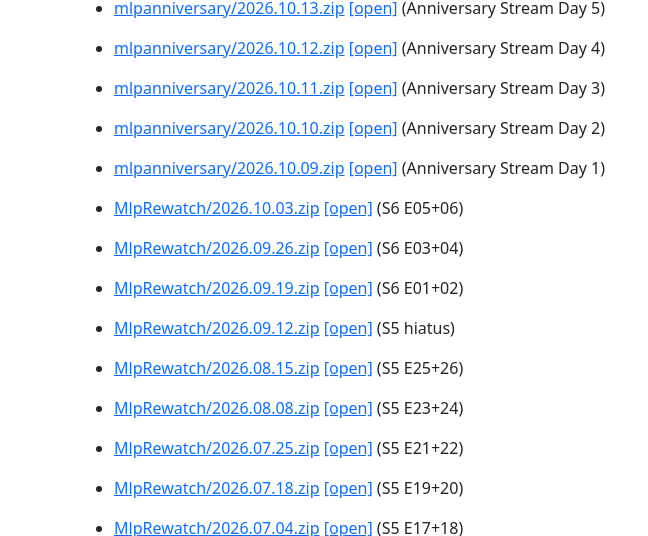
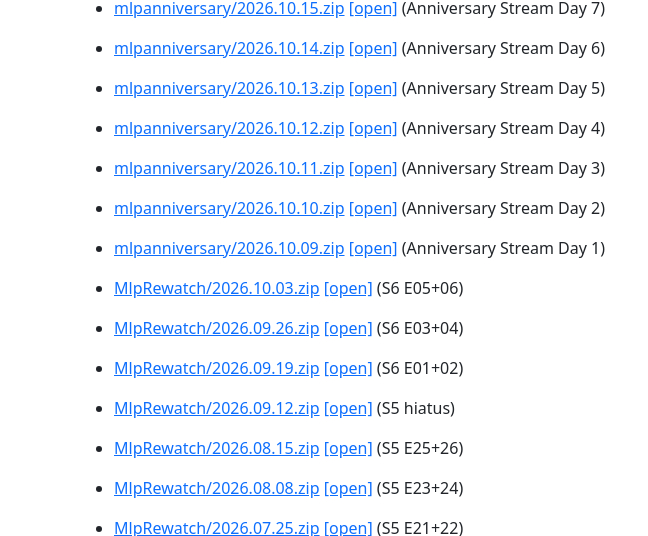
Before and after one commit to firlin123/mare, a website: page static/index.html in a window 1280 px wide. Shown: the part 564-1100 px from the top of the page, without its empty margins (0-648 px from the left). Drawn offline with nearby package versions, Linux system fonts and the light colour scheme.

Commit message:
mlpanniversary/2026.10.15.zip

```diff
--- a/static/index.html
+++ b/static/index.html
@@ -46,6 +46,8 @@
         </ul>
         <h1>CyTube Replays: </h1>
         <ul>
+            <li class="mb-3"><a href="https://rp.oc4.pp.ua/0_PublicData/Replays/mlpanniversary/2026.10.15.zip">mlpanniversary/2026.10.15.zip</a> <a href="https://firlin123.github.io/cytube-replay/load?zip=https://rp.oc4.pp.ua/0_PublicData/Replays/mlpanniversary/2026.10.15.zip">[open]</a> (Anniversary Stream Day 7)</li>
+            <li class="mb-3"><a href="https://rp.oc4.pp.ua/0_PublicData/Replays/mlpanniversary/2026.10.14.zip">mlpanniversary/2026.10.14.zip</a> <a href="https://firlin123.github.io/cytube-replay/load?zip=https://rp.oc4.pp.ua/0_PublicData/Replays/mlpanniversary/2026.10.14.zip">[open]</a> (Anniversary Stream Day 6)</li>
             <li class="mb-3"><a href="https://rp.oc4.pp.ua/0_PublicData/Replays/mlpanniversary/2026.10.13.zip">mlpanniversary/2026.10.13.zip</a> <a href="https://firlin123.github.io/cytube-replay/load?zip=https://rp.oc4.pp.ua/0_PublicData/Replays/mlpanniversary/2026.10.13.zip">[open]</a> (Anniversary Stream Day 5)</li>
             <li class="mb-3"><a href="https://rp.oc4.pp.ua/0_PublicData/Replays/mlpanniversary/2026.10.12.zip">mlpanniversary/2026.10.12.zip</a> <a href="https://firlin123.github.io/cytube-replay/load?zip=https://rp.oc4.pp.ua/0_PublicData/Replays/mlpanniversary/2026.10.12.zip">[open]</a> (Anniversary Stream Day 4)</li>
             <li class="mb-3"><a href="https://rp.oc4.pp.ua/0_PublicData/Replays/mlpanniversary/2026.10.11.zip">mlpanniversary/2026.10.11.zip</a> <a href="https://firlin123.github.io/cytube-replay/load?zip=https://rp.oc4.pp.ua/0_PublicData/Replays/mlpanniversary/2026.10.11.zip">[open]</a> (Anniversary Stream Day 3)</li>
```
